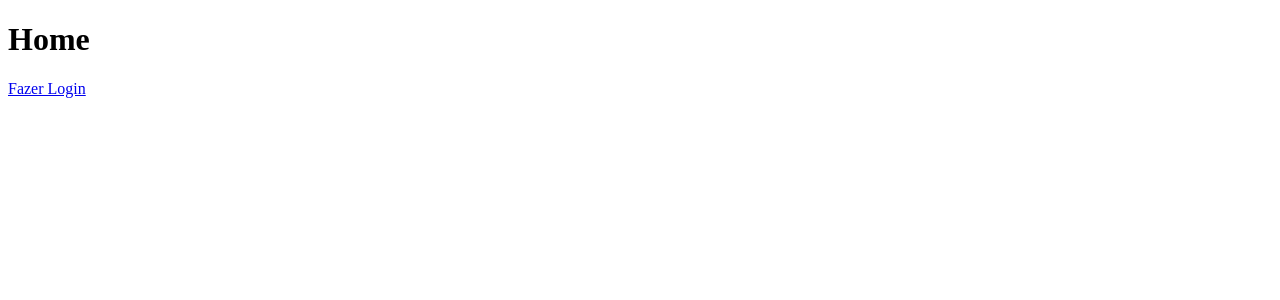
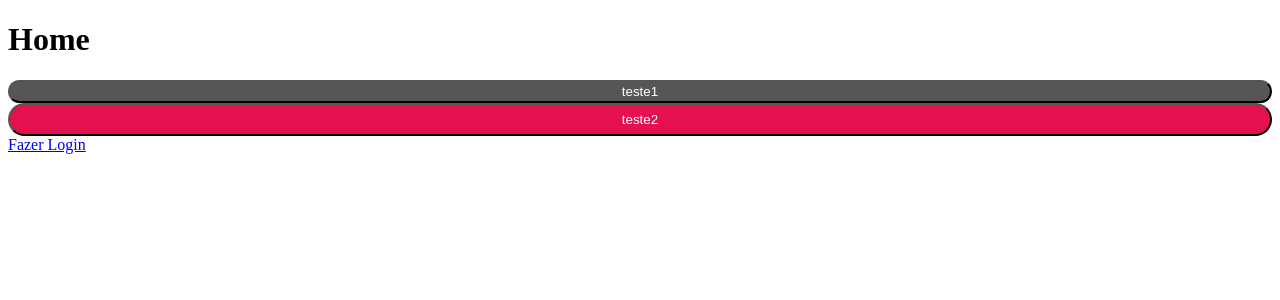
Before and after one commit to thiagomotaPE/bootcamp-inter, a React (Create React App) app in the folder reactJs/dio/my-app/: page / in a window 1280 px wide. Shown: the top 300 px of the page. Built offline with nearby package versions, Linux system fonts and the light colour scheme.

Commit message:
comecei a fazer a pagina da dio com react, criei o componente Button e estilizei-o com styled-components e importei o botão´para o arquivo Home

```diff
--- a/reactJs/dio/my-app/package.json
+++ b/reactJs/dio/my-app/package.json
@@ -10,6 +10,7 @@
     "react-dom": "^18.2.0",
     "react-router-dom": "^6.4.3",
     "react-scripts": "5.0.1",
+    "styled-components": "^5.3.6",
     "web-vitals": "^2.1.4"
   },
   "scripts": {
--- /dev/null
+++ b/reactJs/dio/my-app/src/components/Button/index.jsx
@@ -0,0 +1,12 @@
+import React from 'react'
+import { ButtonContainer } from './styles'
+
+const Button = ({title, variant="primary", onclick}) => {
+  return (
+    <ButtonContainer variant={variant} onclick={onclick}>
+        {title}
+    </ButtonContainer>
+  )
+}
+
+export {Button}
--- /dev/null
+++ b/reactJs/dio/my-app/src/components/Button/styles.js
@@ -0,0 +1,30 @@
+import styled, { css } from "styled-components";
+
+export const ButtonContainer = styled.button`
+    background: #565656;
+    border-radius: 22px;
+    position: relative;
+
+    color: #fff;
+    padding: 2px 12px;
+    min-width: 120px;
+    width: 100%;
+
+    ${({variant}) => variant != "primary" && css`
+        min-width: 167px;
+        height: 33px;
+
+        background: #E41050;
+
+        &::after{
+            content: '',
+            position: absolute;
+            border: 1px solid #e41050;
+            top: -5px;
+            left: -6px
+            width: calc(100% + 10px);
+            height: calc(100% + 10px);
+            border-radius: 22px;
+        }
+    `}
+`
--- a/reactJs/dio/my-app/src/pages/home/index.jsx
+++ b/reactJs/dio/my-app/src/pages/home/index.jsx
@@ -1,8 +1,11 @@
 import {Link} from 'react-router-dom';
+import { Button } from '../../components/Button';
 
 const Home = () => {
     return (<>
         <h1>Home</h1>
+        <Button title="teste1"/>
+        <Button title="teste2" variant="secundary" />
         <Link to="/Login">Fazer Login</Link>
         </>
     )
```
Also changed, not shown: 1 other file (tests, documents, lock files or other folders).
